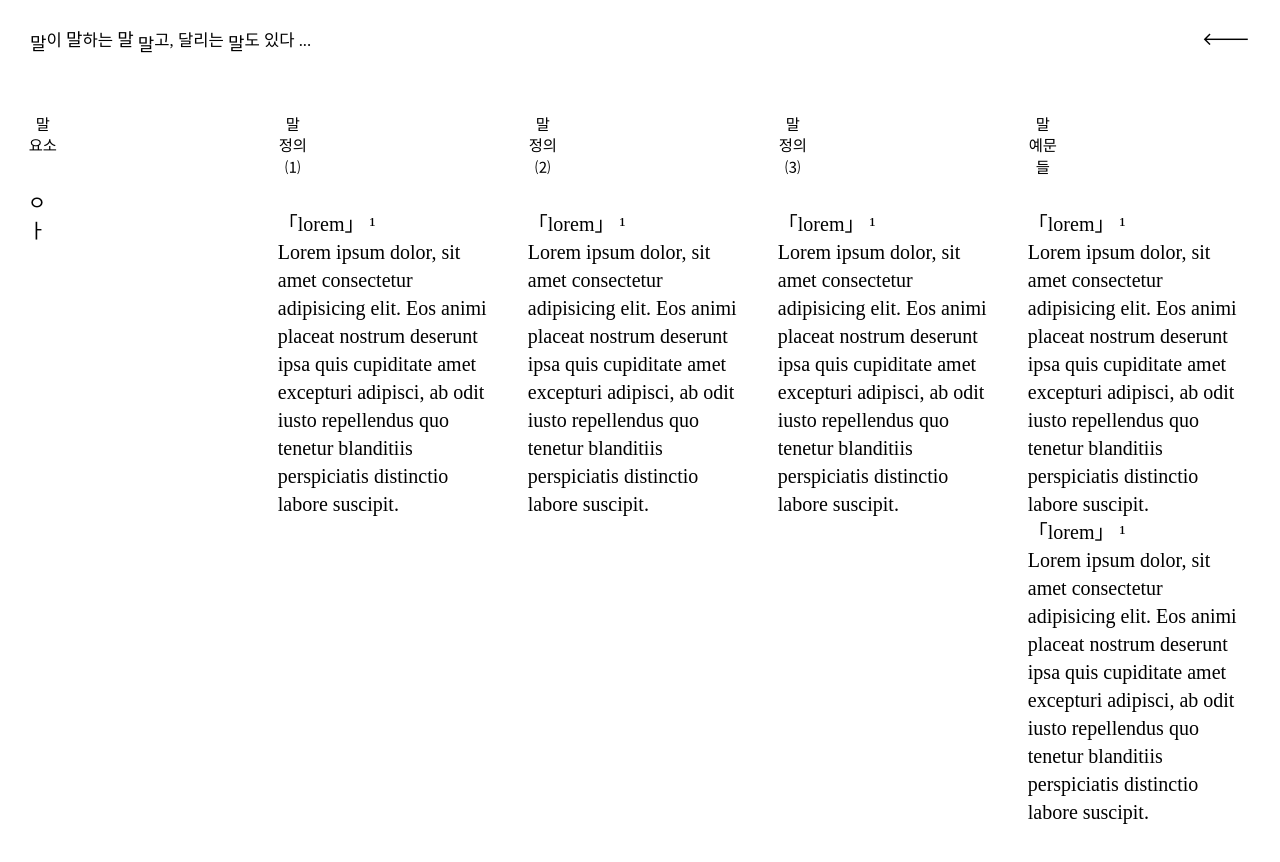
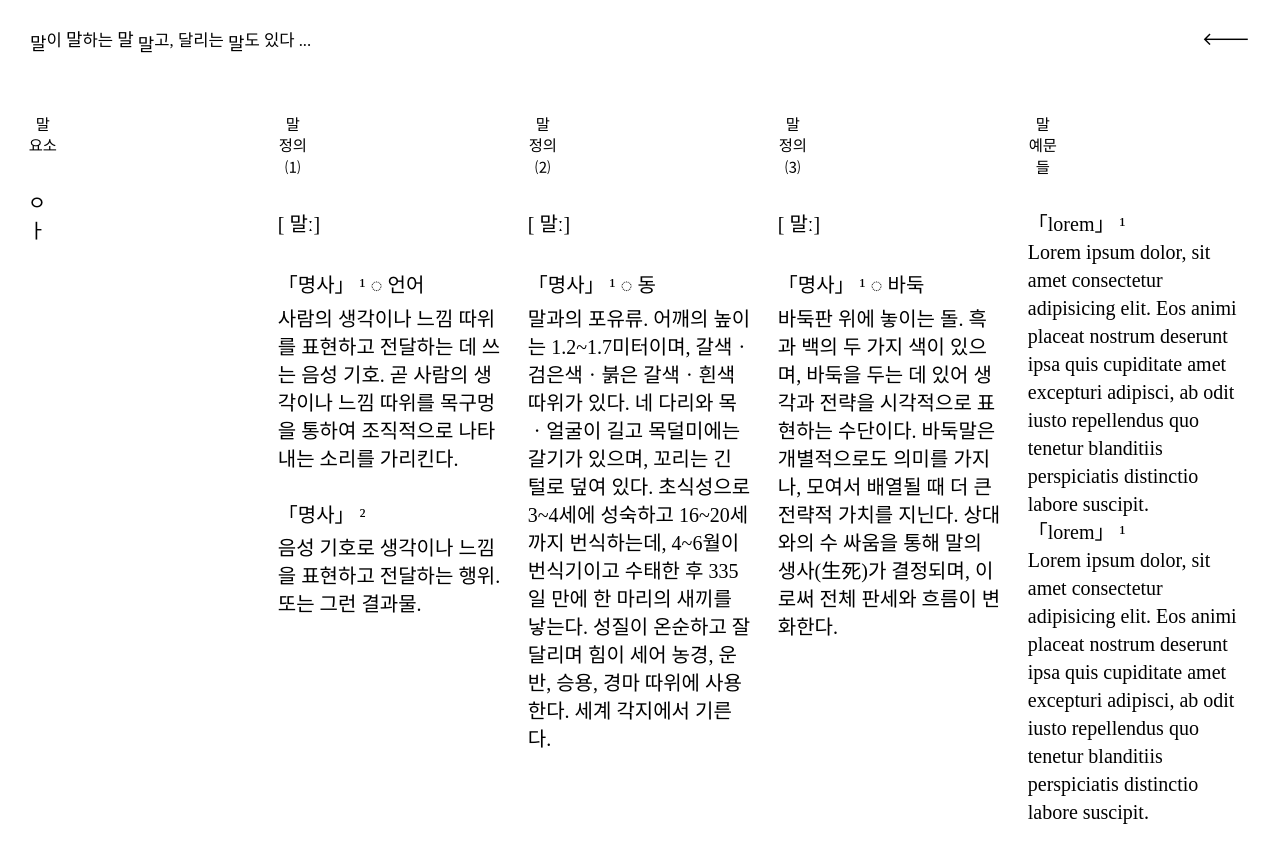
Before and after one commit to ui920/malmalmal, a plain HTML site: page info.html in a window 1280 px wide. Drawn offline with Linux system fonts and the light colour scheme.

Commit message:
파비콘 왜??/ 왜??

```diff
--- a/info.html
+++ b/info.html
@@ -4,12 +4,17 @@
     <meta charset="utf-8" />
     <meta http-equiv="x-ua-compatible" content="ie=edge" />
     <meta name="viewport" content="width=device-width, initial-scale=1" />
-    <title>말이 많아도 괜찮아?</title>
+    <title>말말말</title>
     <meta name="description" content="말을 소개합니다." />
     <meta name="keywords" content="말, 웹사이트, Talk, website" />
     <link rel="stylesheet" href="style/style.css" />
+    <link
+      rel="icon"
+      type="image/png"
+      href="favicon/favicon-96x96.png"
+      sizes="96x96"
+    />
   </head>
-
   <body>
     <nav>
       <div class="nav-left">
@@ -35,34 +40,47 @@
       </article>
       <article class="contents">
         <h2>말 정의 ⑴</h2>
+        <p class="bb">[ 말ː]</p>
+        <p class="bb2"><br />「명사」 ¹ ◌ 언어</p>
         <p>
-          「lorem」 ¹ <br />
-          Lorem ipsum dolor, sit amet consectetur adipisicing elit. Eos animi
-          placeat nostrum deserunt ipsa quis cupiditate amet excepturi adipisci,
-          ab odit iusto repellendus quo tenetur blanditiis perspiciatis
-          distinctio labore suscipit.
+          사람의 생각이나 느낌 따위를 표현하고 전달하는 데 쓰는 음성 기호. 곧
+          사람의 생각이나 느낌 따위를 목구멍을 통하여 조직적으로 나타내는 소리를
+          가리킨다.
+        </p>
+
+        <p class="bb2"><br />「명사」 ²</p>
+        <p>
+          음성 기호로 생각이나 느낌을 표현하고 전달하는 행위. 또는 그런 결과물.
         </p>
       </article>
+
       <article class="contents">
         <h2>말 정의 ⑵</h2>
+        <p class="bb">[ 말ː]</p>
+        <p class="bb2"><br />「명사」 ¹ ◌ 동</p>
         <p>
-          「lorem」 ¹ <br />
-          Lorem ipsum dolor, sit amet consectetur adipisicing elit. Eos animi
-          placeat nostrum deserunt ipsa quis cupiditate amet excepturi adipisci,
-          ab odit iusto repellendus quo tenetur blanditiis perspiciatis
-          distinctio labore suscipit.
+          말과의 포유류. 어깨의 높이는 1.2~1.7미터이며, 갈색ㆍ검은색ㆍ붉은
+          갈색ㆍ흰색 따위가 있다. 네 다리와 목ㆍ얼굴이 길고 목덜미에는 갈기가
+          있으며, 꼬리는 긴 털로 덮여 있다. 초식성으로 3~4세에 성숙하고
+          16~20세까지 번식하는데, 4~6월이 번식기이고 수태한 후 335일 만에 한
+          마리의 새끼를 낳는다. 성질이 온순하고 잘 달리며 힘이 세어 농경, 운반,
+          승용, 경마 따위에 사용한다. 세계 각지에서 기른다.
         </p>
       </article>
+
       <article class="contents">
         <h2>말 정의 ⑶</h2>
+        <p class="bb">[ 말ː]</p>
+        <p class="bb2"><br />「명사」 ¹ ◌ 바둑</p>
         <p>
-          「lorem」 ¹ <br />
-          Lorem ipsum dolor, sit amet consectetur adipisicing elit. Eos animi
-          placeat nostrum deserunt ipsa quis cupiditate amet excepturi adipisci,
-          ab odit iusto repellendus quo tenetur blanditiis perspiciatis
-          distinctio labore suscipit.
+          바둑판 위에 놓이는 돌. 흑과 백의 두 가지 색이 있으며, 바둑을 두는 데
+          있어 생각과 전략을 시각적으로 표현하는 수단이다. 바둑말은 개별적으로도
+          의미를 가지나, 모여서 배열될 때 더 큰 전략적 가치를 지닌다. 상대와의
+          수 싸움을 통해 말의 생사(生死)가 결정되며, 이로써 전체 판세와 흐름이
+          변화한다.
         </p>
       </article>
+
       <article class="contents">
         <h2>말 예문들</h2>
         <p>
--- a/style/style.css
+++ b/style/style.css
@@ -11,10 +11,21 @@
   text-align: center;
 }
 
+.bb {
+  font-weight: 400;
+  margin-bottom: 5px;
+}
+
+.bb2 {
+  font-weight: 400;
+  margin-bottom: 5.5px;
+}
+
 h2,
 h3,
 p {
   font-size: 1.2vw;
+  /* margin-bottom: 10%; */
 }
 
 h2 {
@@ -34,6 +45,7 @@ p {
   font-size: 20px;
   white-space: normal;
   word-break: break-word;
+  /* margin-bottom: 10%; */
 }
 
 summary,
@@ -348,6 +360,7 @@ nav a {
 .fade-wrapper > * {
   opacity: 0;
   animation: fadeInUp 1.2s ease-out forwards;
+  text-align: center;
 }
 
 .fade-delay-1 {
@@ -377,14 +390,14 @@ nav a {
 .fd-2 {
   font-size: 17px;
   font-weight: 300;
-  margin-top: -0.1rem;
+  margin-top: 5px;
 }
 
 .fade-delay-3 {
   font-size: 15px;
   font-weight: 300;
   color: #ffffff;
-  margin-top: 0.8rem;
+  margin-top: 5px;
 }
 
 /* horse */
```
Also changed, not shown: horse.html (+7 -1 lines), index.html (+8 -1 lines), page.html (+7 -2 lines), q.html (+14 -3 lines), favicon/favicon-96x96.png (added), favicon/favicon.ico (added), favicon/favicon.svg (added).
